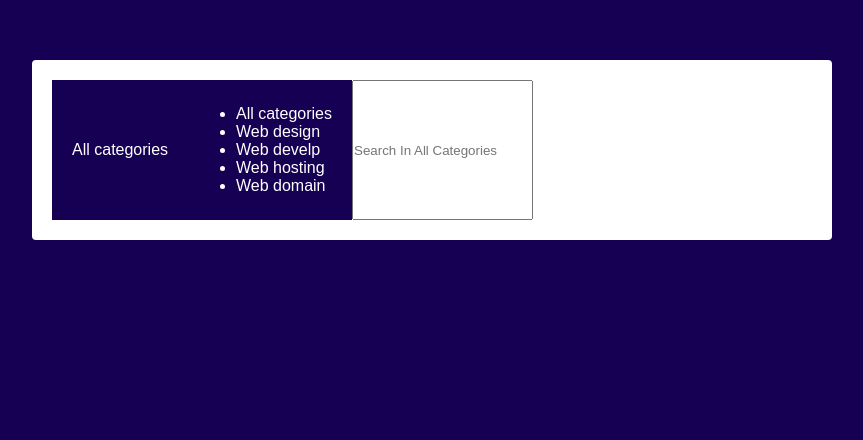
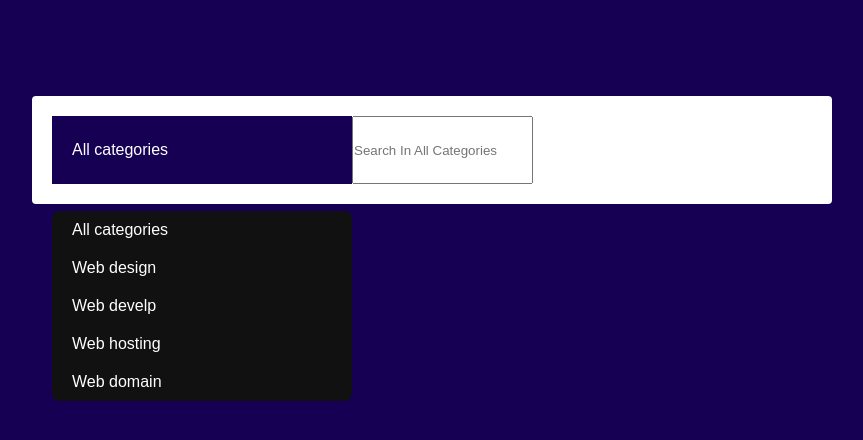
Before and after one commit to Barry-owino/Search-box-dropdown, a plain HTML site: page index.html in a window 1280 px wide. Shown: the part 250-690 px from the top of the page, without its empty margins (208-1071 px from the left). Drawn offline with Linux system fonts and the light colour scheme.

Commit message:
added style and position the ul items

```diff
--- a/style.css
+++ b/style.css
@@ -32,4 +32,21 @@
   width:300px;
   padding:25px 20px;
   cursor:pointer;
+  position:relative;
 }
+
+#select ul{
+  position:absolute;
+  top:140%;
+  left:0;
+  list-style:none;
+  background:#111;
+  color:#fff;
+  width:100%;
+  border-radius:8px;
+}
+
+#select ul li{
+  padding:10px 20px;
+  cursor:pointer;
+}
```
